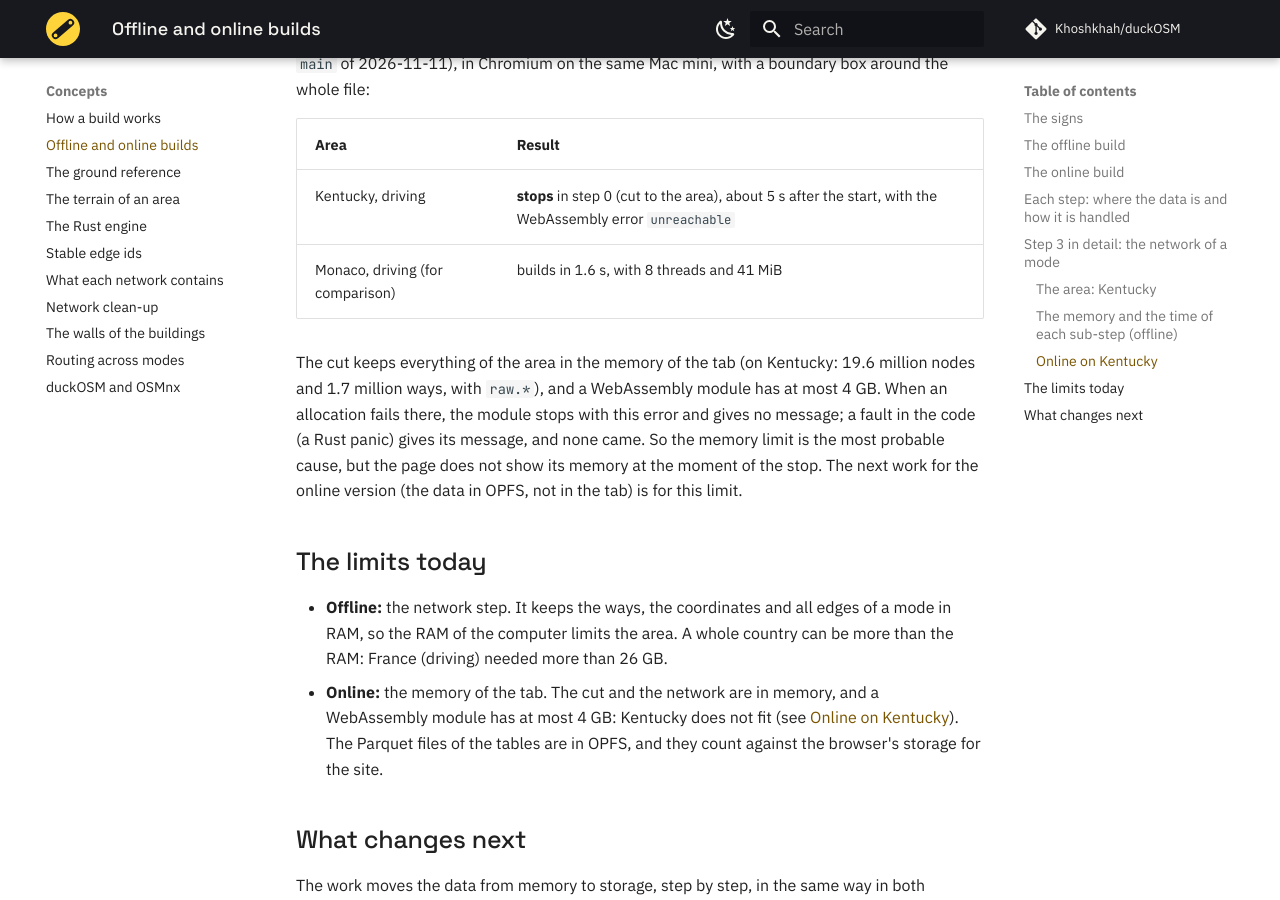
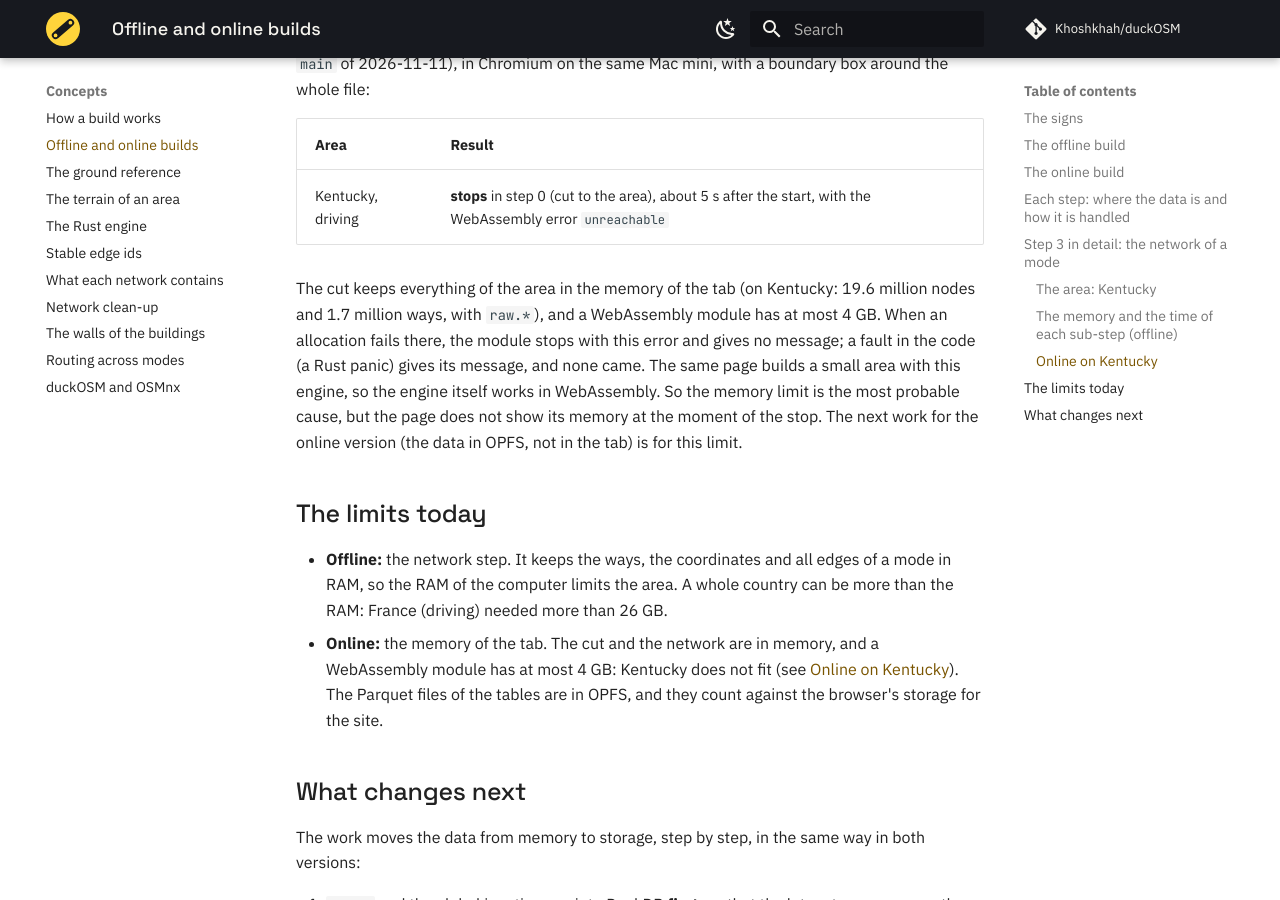
Before and after one commit to Khoshkhah/duckOSM, an MkDocs documentation site: the page built from docs/concepts/offline-online.md, in a window 1280 px wide and 900 px high, scrolled down 12155 px. Built offline with MkDocs 1.6.1 and Material for MkDocs 9.7.7, drawn with Linux system fonts in a browser that asks for light colours; comment, search, counter and statistics services are not loaded.

Commit message:
Docs: Kentucky only in the online result
Co-Authored-By: Claude Opus 5.5 <noreply@anthropic.com>

```diff
--- a/docs/concepts/offline-online.md
+++ b/docs/concepts/offline-online.md
@@ -227,11 +227,11 @@ Chromium on the same Mac mini, with a boundary box around the whole file:
 | Area | Result |
 |---|---|
 | Kentucky, driving | **stops** in step 0 (cut to the area), about 5 s after the start, with the WebAssembly error `unreachable` |
-| Monaco, driving (for comparison) | builds in 1.6 s, with 8 threads and 41 MiB |
 
 The cut keeps everything of the area in the memory of the tab (on Kentucky: 19.6 million nodes and 1.7 million ways,
 with `raw.*`), and a WebAssembly module has at most 4 GB. When an allocation fails there, the module stops with this
-error and gives no message; a fault in the code (a Rust panic) gives its message, and none came. So the memory limit is
+error and gives no message; a fault in the code (a Rust panic) gives its message, and none came. The same page
+builds a small area with this engine, so the engine itself works in WebAssembly. So the memory limit is
 the most probable cause, but the page does not show its memory at the moment of the stop. The next work for the online
 version (the data in OPFS, not in the tab) is for this limit.
 
```
